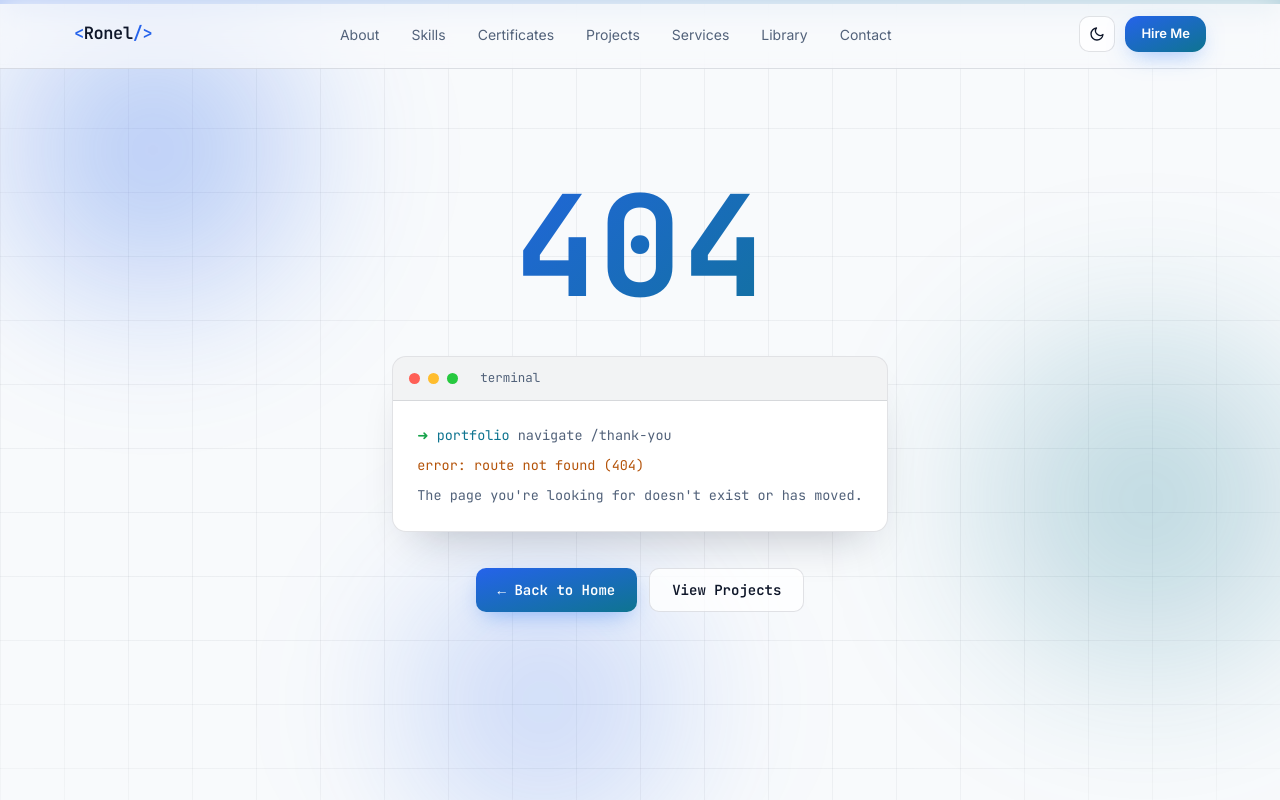
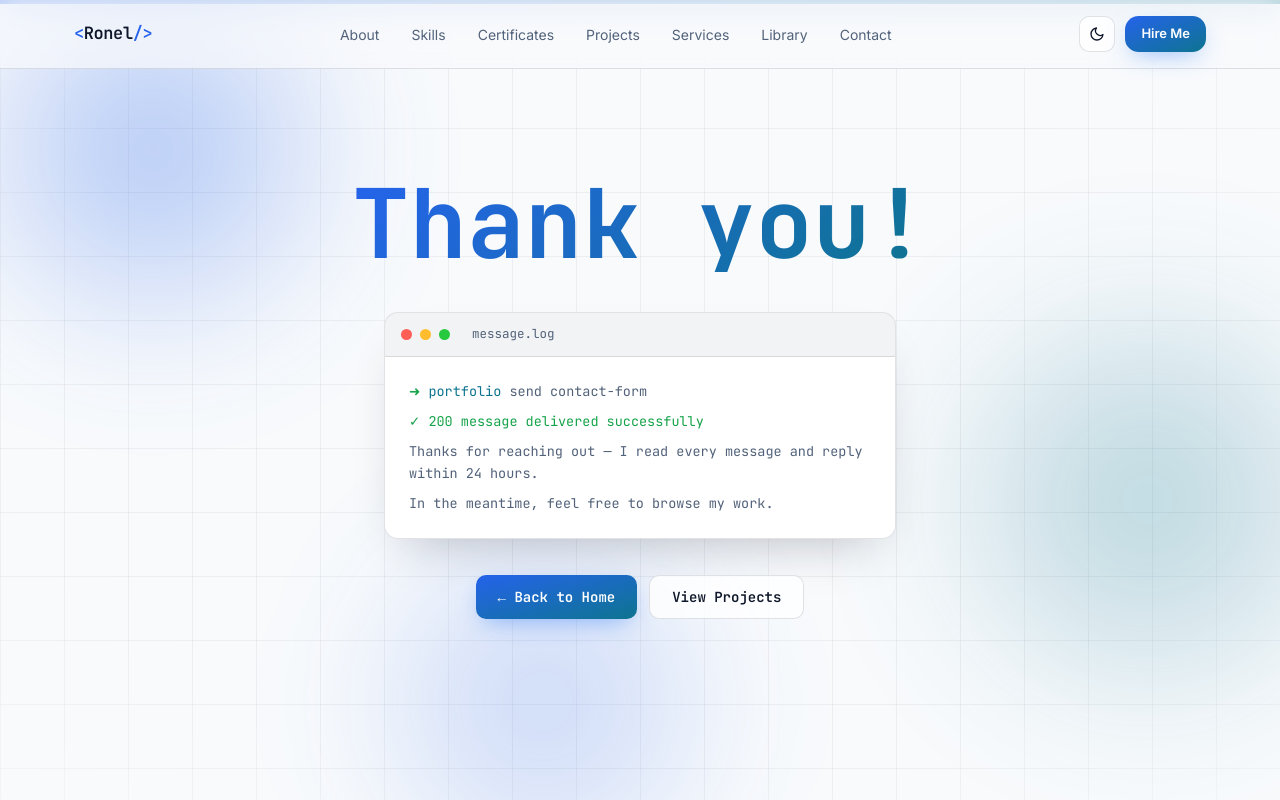
Before and after one commit to Ronelmelendrez/My_Portfolio, a React (Vite) app: page /thank-you in a window 1280 px wide. Shown: the top 800 px of the page. Built offline with nearby package versions, Linux system fonts and the light colour scheme.

Commit message:
feat: add a new page thank you

```diff
--- a/src/App.tsx
+++ b/src/App.tsx
@@ -10,6 +10,7 @@ import RouteLoader from "./components/common/RouteLoader";
 const Home = lazy(() => import("./pages/Home"));
 const Projects = lazy(() => import("./pages/Projects"));
 const Contact = lazy(() => import("./pages/Contact"));
+const ThankYou = lazy(() => import("./pages/ThankYou"));
 const NotFound = lazy(() => import("./pages/NotFound"));
 
 function App() {
@@ -23,6 +24,7 @@ function App() {
             <Route path="/" element={<Home />} />
             <Route path="/projects" element={<Projects />} />
             <Route path="/contact" element={<Contact />} />
+            <Route path="/thank-you" element={<ThankYou />} />
             <Route path="*" element={<NotFound />} />
           </Route>
         </Routes>
--- a/src/components/sections/Contact.tsx
+++ b/src/components/sections/Contact.tsx
@@ -1,4 +1,5 @@
 import { useState, type FormEvent, type ChangeEvent } from 'react';
+import { useNavigate } from 'react-router-dom';
 import { FiAlertCircle, FiAlertTriangle, FiLoader, FiMail, FiPhone, FiMapPin } from 'react-icons/fi';
 import Reveal from '../common/Reveal';
 import Container from '../common/Container';
@@ -44,6 +45,7 @@ function validate(values: FormValues): FormErrors {
 }
 
 export default function Contact() {
+  const navigate = useNavigate();
   const [values, setValues] = useState<FormValues>({
     name: '',
     email: '',
@@ -53,7 +55,6 @@ export default function Contact() {
   const [errors, setErrors] = useState<FormErrors>({});
   const [attempted, setAttempted] = useState(false);
   const [sending, setSending] = useState(false);
-  const [submitted, setSubmitted] = useState(false);
 
   const errorCount = Object.values(errors).filter(Boolean).length;
 
@@ -68,9 +69,7 @@ export default function Contact() {
     (event: ChangeEvent<HTMLInputElement | HTMLTextAreaElement>) => {
       const next = { ...values, [field]: event.target.value };
       setValues(next);
-      // Editing a field clears its success state…
-      if (submitted) setSubmitted(false);
-      // …and live-fixes the error once the field has been touched or submitted.
+      // Live-fix the error once the field has been touched or submitted.
       if (attempted || errors[field]) revalidate(field, next);
     };
 
@@ -92,10 +91,10 @@ export default function Contact() {
     if (sending) return;
 
     setSending(true);
-    // Simulated network round-trip for the demo form.
+    // Simulated network round-trip for the demo form, then confirmation.
     window.setTimeout(() => {
       setSending(false);
-      setSubmitted(true);
+      navigate('/thank-you');
     }, 900);
   };
 
@@ -236,7 +235,7 @@ export default function Contact() {
 
               <Button type="submit" disabled={sending} className="w-full justify-center">
                 {sending && <FiLoader className="animate-spin" size={15} />}
-                {sending ? 'Sending…' : submitted ? 'Message Sent ✓' : 'Send Message'}
+                {sending ? 'Sending…' : 'Send Message'}
               </Button>
             </form>
           </Reveal>
--- /dev/null
+++ b/src/pages/ThankYou.tsx
@@ -0,0 +1,83 @@
+import React from 'react';
+import { Link } from 'react-router-dom';
+import { motion } from 'framer-motion';
+import usePageMeta from '../hooks/usePageMeta';
+import Container from '../components/common/Container';
+import { Button } from '@/components/ui/button';
+
+const ThankYou: React.FC = () => {
+  usePageMeta(
+    'Thank You',
+    'Your message has been sent. Ronel Melendrez will get back to you soon.',
+  );
+
+  return (
+    <motion.div
+      initial={{ opacity: 0 }}
+      animate={{ opacity: 1 }}
+      exit={{ opacity: 0 }}
+      transition={{ duration: 0.5 }}
+    >
+      <section className="flex min-h-[78vh] items-center py-24 font-mono">
+        <Container className="text-center">
+          <motion.h1
+            initial={{ opacity: 0, y: 30 }}
+            animate={{ opacity: 1, y: 0 }}
+            transition={{ duration: 0.5 }}
+            className="grad-text text-[clamp(48px,11vw,96px)] font-bold leading-none"
+          >
+            Thank you!
+          </motion.h1>
+
+          <motion.div
+            initial={{ opacity: 0, y: 30 }}
+            animate={{ opacity: 1, y: 0 }}
+            transition={{ duration: 0.5, delay: 0.1 }}
+            className="mx-auto mt-10 max-w-lg text-left"
+          >
+            <div className="editor">
+              <div className="editor-bar">
+                <div className="h-[11px] w-[11px] rounded-full" style={{ background: '#ff5f56' }} />
+                <div className="h-[11px] w-[11px] rounded-full" style={{ background: '#ffbd2e' }} />
+                <div className="h-[11px] w-[11px] rounded-full" style={{ background: '#27c93f' }} />
+                <span className="editor-tab">message.log</span>
+              </div>
+              <div className="p-6 text-[13.5px] leading-relaxed">
+                <p>
+                  <span className="text-success">➜</span>{' '}
+                  <span className="text-cyan">portfolio</span>{' '}
+                  <span className="text-dim">send contact-form</span>
+                </p>
+                <p className="mt-2 text-success">
+                  ✓ 200 message delivered successfully
+                </p>
+                <p className="mt-2 text-dim">
+                  Thanks for reaching out — I read every message and reply within 24 hours.
+                </p>
+                <p className="mt-2 text-dim">
+                  In the meantime, feel free to browse my work.
+                </p>
+              </div>
+            </div>
+          </motion.div>
+
+          <motion.div
+            initial={{ opacity: 0, y: 30 }}
+            animate={{ opacity: 1, y: 0 }}
+            transition={{ duration: 0.5, delay: 0.2 }}
+            className="mt-9 flex flex-wrap justify-center gap-3"
+          >
+            <Button asChild>
+              <Link to="/">← Back to Home</Link>
+            </Button>
+            <Button asChild variant="outline">
+              <Link to="/projects">View Projects</Link>
+            </Button>
+          </motion.div>
+        </Container>
+      </section>
+    </motion.div>
+  );
+};
+
+export default ThankYou;
```
Also changed, not shown: 1 other file (tests, documents, lock files or other folders).
